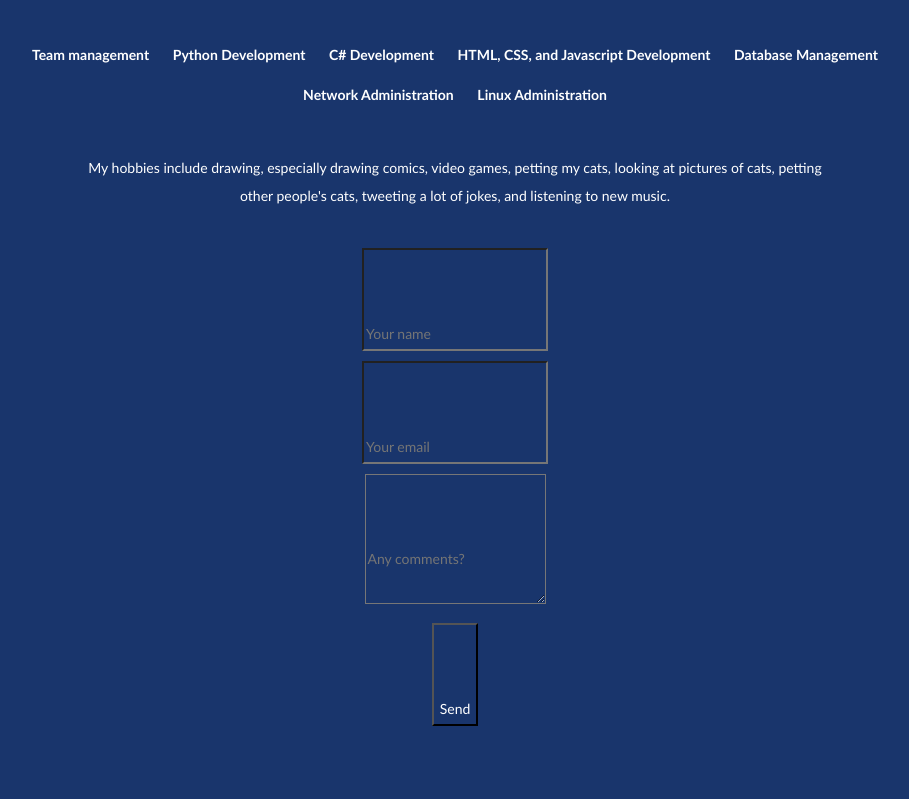
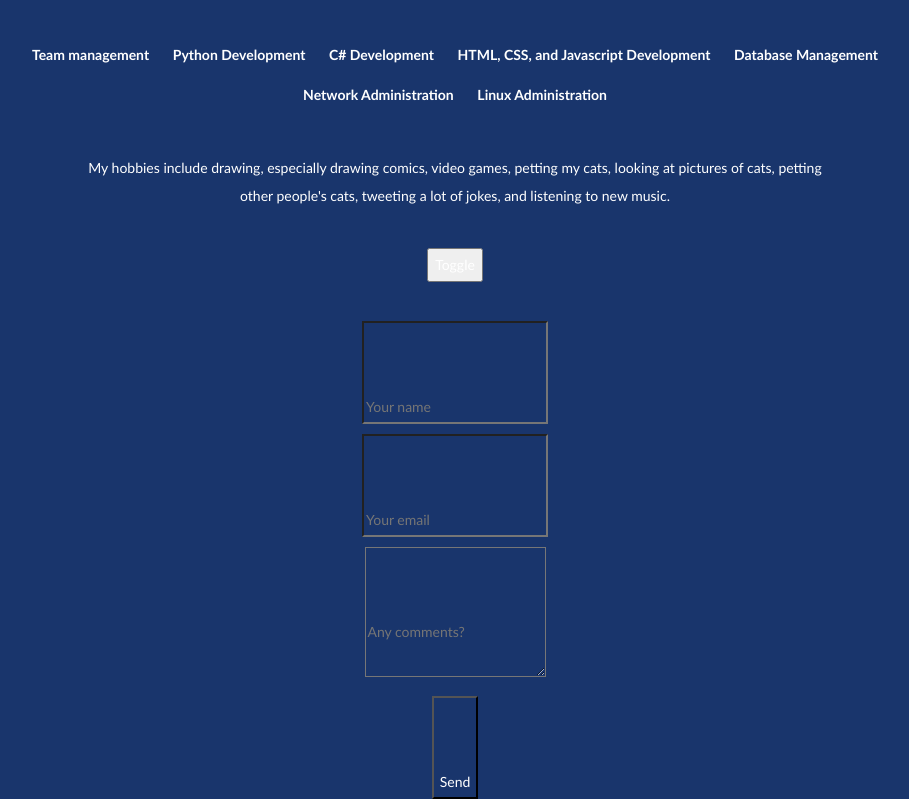
Before and after one commit to NickWoodard/N-Woodard-site, a plain HTML site: page index.html in a window 1280 px wide. Shown: the part 660-1459 px from the top of the page, without its empty margins (185-1094 px from the left). Before the commit the page ends 1386 px from the top, so only its background shows below. Drawn offline with nearby package versions, Linux system fonts and the light colour scheme.

Commit message:
Week 9, Javascript Introduction

```diff
--- a/css/styles.css
+++ b/css/styles.css
@@ -22,6 +22,9 @@ color: #FFF;
 background-color: #19356C;
 color: #FFF}
 
+.contactform{
+display: block;
+}
 
 /* Adds a small white border to the form boxes when clicked on (focused on) */
 .form-box:focus {
--- a/index.html
+++ b/index.html
@@ -76,7 +76,11 @@
 		<p class="hobbies" id="navMyHobbies"> My hobbies include drawing, especially drawing comics, video games,
 		petting my cats, looking at pictures of cats, petting other people's cats, tweeting a lot of jokes,
 		and listening to new music.</p>
+		<p class="hobbies">
+			<button onclick="toggle('contactform');">Toggle</button>
+		</p>
 
+		<div id="contactform">
 		<form class="hobbies" id="navContactMe"><!-- TODO: Add some CSS to this to make it more impressive. -->
 			<p class="name">
 				<input name="name" type="text" placeholder="Your name" class="form-box"/>
@@ -91,6 +95,7 @@
 				<input type="submit" value="Send" class="submitButton"/>
 			</div>
 		</form>
-
+		</div>
+	<script src="js/scripts.js"></script>
 	</body>
 </html>
--- /dev/null
+++ b/js/scripts.js
@@ -0,0 +1,8 @@
+function toggle(element) {
+	var e = document.getElementById(element);
+	if(e.style.display == "block") {
+		e.style.display = "none";
+	} else {
+		e.style.display = "block"
+	}
+};
```
